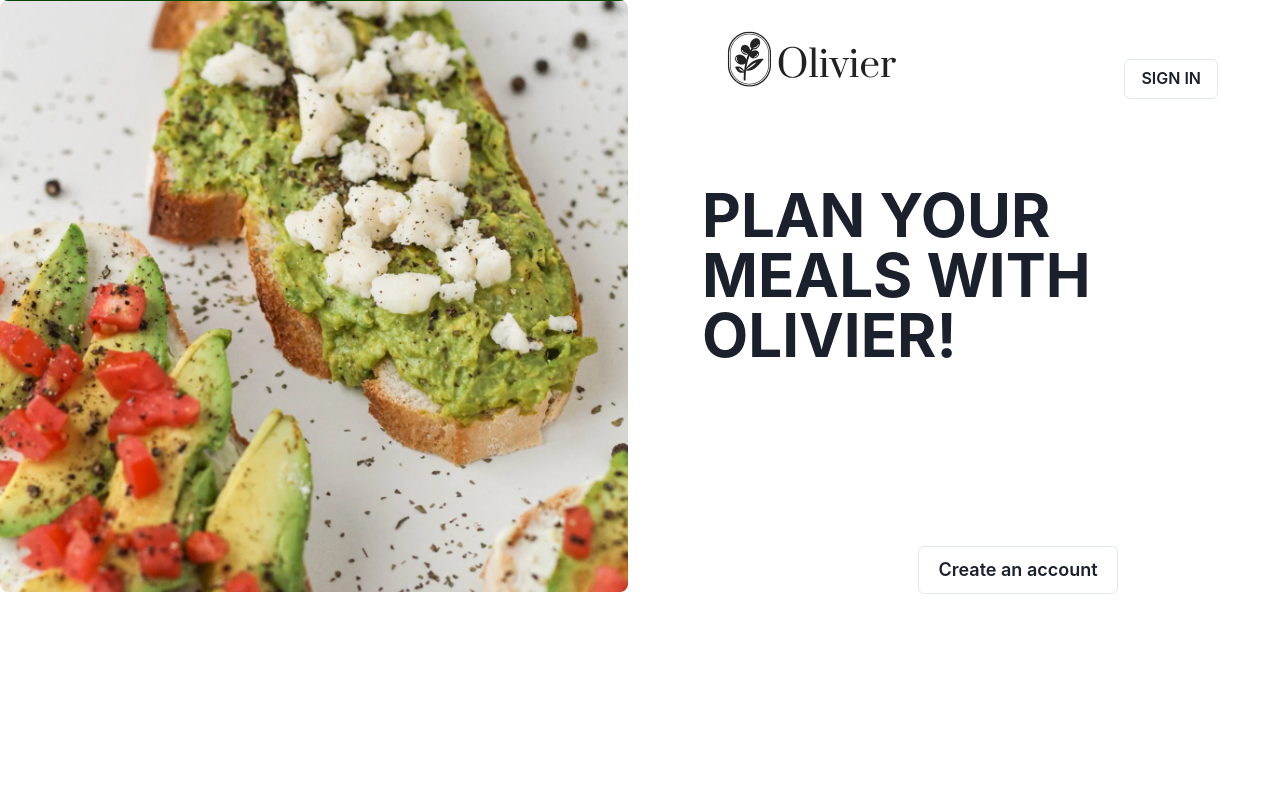
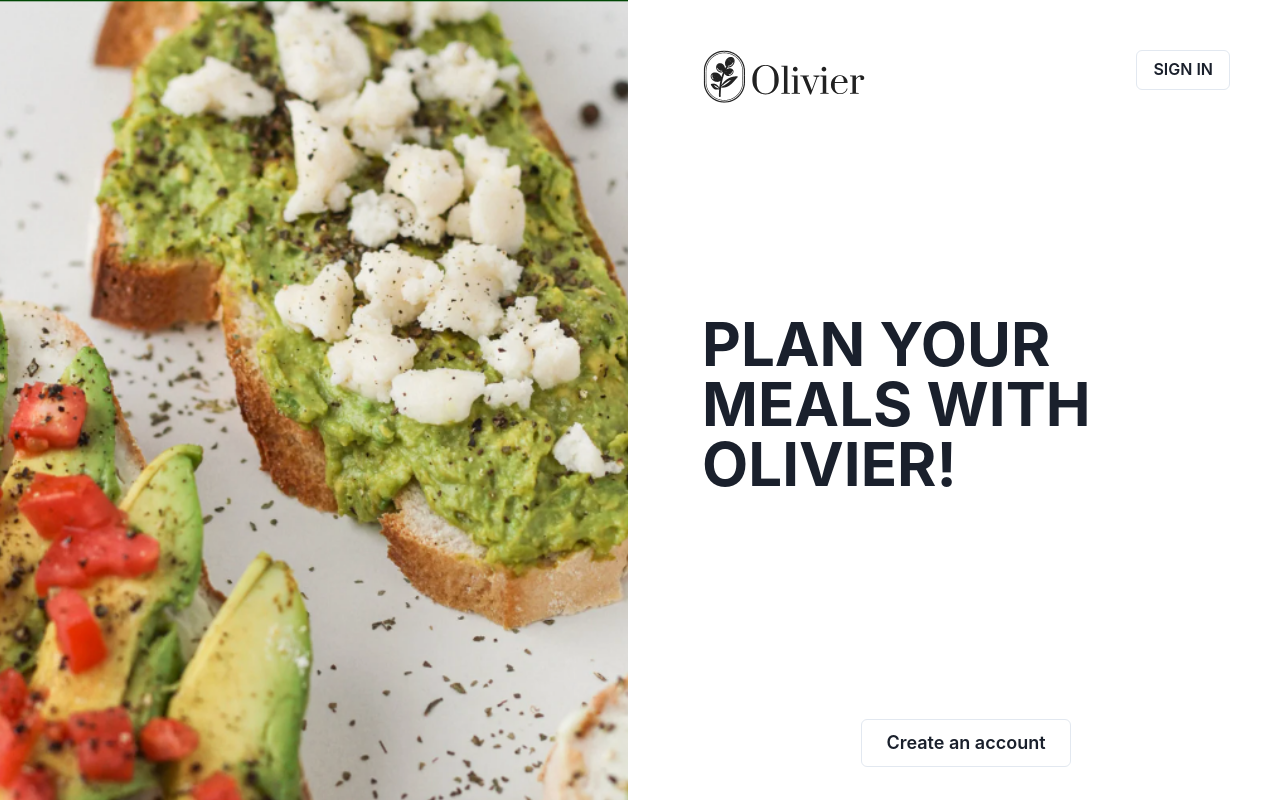
Before and after one commit to Code-the-Dream-School/dd-prac-team1-front, a React (Create React App) app: page /home in a window 1280 px wide. Built offline with nearby package versions, Linux system fonts and the light colour scheme.

Commit message:
home page done

```diff
--- a/src/components/Home.tsx
+++ b/src/components/Home.tsx
@@ -25,92 +25,42 @@ const params = {
 const Home = () => {
   return (
     <Grid templateColumns="repeat(2, 1fr)" gap={6}>
-      <GridItem colSpan={1} w="100%">
-        <Box>
-          <Image
-            borderRadius="lg"
-            boxSize="100%"
-            src="/images/avocado_toast.png"
+      <GridItem
+        colSpan={1}
+        w="100%"
+        h="100vh"
+        backgroundImage="url('/images/avocado_toast.png')"
+        backgroundPosition="center"
+        backgroundSize="cover"
+        backgroundRepeat="no-repeat"
       />
-        </Box>
-      </GridItem>
-      <GridItem colSpan={1}>
-        <Center>
-          <Flex direction="column" paddingRight="50" paddingLeft="50">
-            <HStack
-              width="100%"
-              height="150px"
+      <GridItem
+        colSpan={1}
+        w="100%"
+        h="100vh"
+        padding="50"
         display="flex"
-              justifyContent="space-between"
-              ml="1rem"
-              marginBottom="50"
-              alignItems="center">
-              <Box p={2} display={{ md: "flex" }}>
-                <Image
-                  borderRadius="lg"
-                  width={{ md: 60 }}
-                  boxSize="40%"
-                  src="/images/Logo_Olivier.svg"
-                />
-                <Box p={5} mt={{ base: 2, md: "flex" }} ml={"200px"}>
+        flexDirection="column">
+        <Flex justifyContent="space-between" flexBasis="50px">
+          <Image borderRadius="lg" src="/images/Logo_Olivier.svg" />
           <Button variant="outline">
             <Link as={RouterLink} to="/login">
               SIGN IN
             </Link>
           </Button>
-                </Box>
-              </Box>
-            </HStack>
-            <HStack marginBottom="70" height="150px">
+        </Flex>
+        <Flex flexGrow="1" alignItems="center">
           <Heading as="h3" size="3xl">
             PLAN YOUR MEALS WITH OLIVIER!
-              </Heading>{" "}
-            </HStack>
-            <HStack
-              height="300"
-              display="flex"
-              justifyContent="space-between"
-              alignItems="center">
-              <Box p={4} display={{ md: "flex" }}>
-                <Box mt={{ base: 0, md: 0 }} ml="200px">
+          </Heading>
+        </Flex>
         <Center>
-                    <Button
-                      variant="outline"
-                      size="lg"
-                      height="48px"
-                      width="200px">
+          <Flex h="30%">
+            <Button variant="outline" size="lg">
               <Link as={RouterLink} to="/register">
                 Create an account
               </Link>
             </Button>
-                  </Center>
-                </Box>
-              </Box>
-            </HStack>
-            {/* <HStack
-            width="95%"
-            display="flex"
-            justifyContent="space-between"
-            ml="1rem"
-            alignItems="center">
-            <Box p={4} display={{ md: "flex" }}>
-              <Box mt={{ base: 0, md: 0 }} ml={params.iconSpacing}>
-                <Link href="https://www.facebook.com/" isExternal>
-                  <FaFacebookF size={params.iconSize} />
-                </Link>
-              </Box>
-              <Box mt={{ base: 0, md: 0 }} ml={params.iconSpacing}>
-                <Link href="https://twitter.com/" isExternal>
-                  <FaTwitter size={params.iconSize} />
-                </Link>
-              </Box>
-              <Box mt={{ base: 0, md: 0 }} ml={params.iconSpacing}>
-                <Link href="https://www.instagram.com/" isExternal>
-                  <BsInstagram size={params.iconSize} />
-                </Link>
-              </Box>
-            </Box>
-          </HStack> */}
           </Flex>
         </Center>
       </GridItem>
```
Lines whose indentation alone changed are shown as unchanged.
